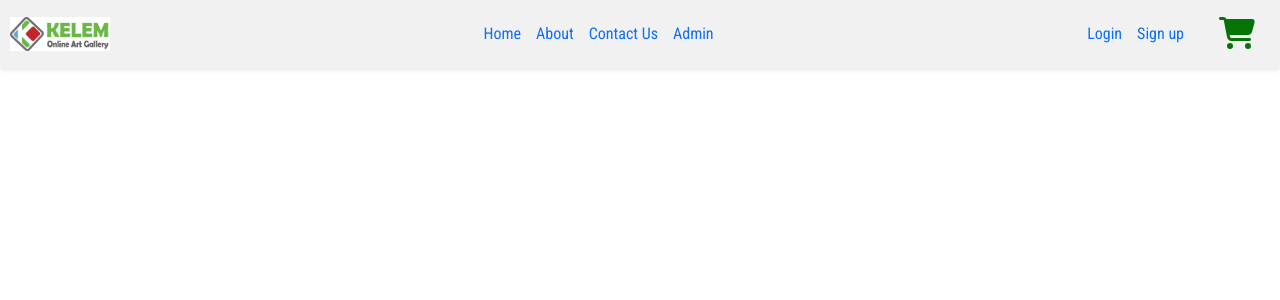
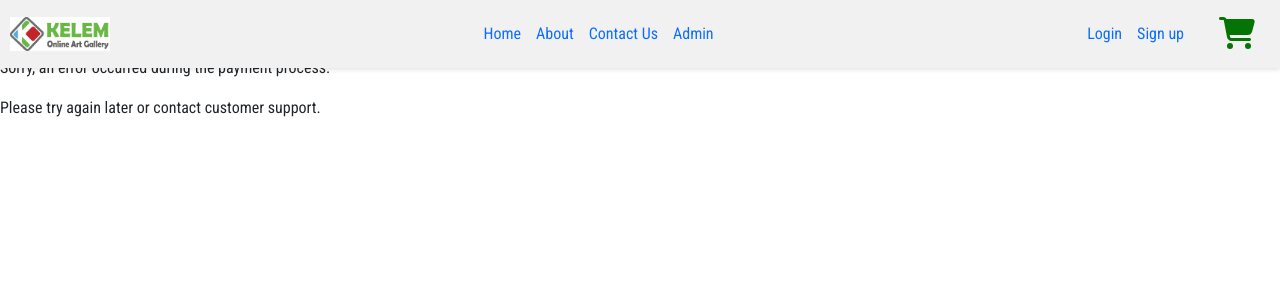
Before and after one commit to bereket-7/vue-oag-frontend, a Vue app: page /paymentError in a window 1280 px wide. Shown: the top 300 px of the page. Built offline with nearby package versions, Linux system fonts and the light colour scheme.

Commit message:
style for error pay

```diff
--- a/src/components/PaypalButton.vue
+++ b/src/components/PaypalButton.vue
@@ -39,12 +39,11 @@
                 .then((res) => res.text())
                 .then((result) => {
                   console.log(result);
-                  // Redirect to success page or show a success message
+                  this.$router.push('/paymentSuccess')
                 })
                 .catch((error) => {
-                  // Handle the error
                   console.error(error);
-                  // Redirect to error page or show an error message
+                  this.$router.push('/paymentSuccess')
                 });
             },
           })
--- a/src/router/index.js
+++ b/src/router/index.js
@@ -60,6 +60,16 @@ const routes = [
     path: '/cart',
     name: 'ShoppingCart',
     component: () => import('../views/shopping/ShoppingCart.vue')
+  },
+  {
+    path: '/paymentSuccess',
+    name: 'PaypalSuccess',
+    component: () => import('../views/shopping/PaypalSuccess.vue')
+  },
+  {
+    path: '/paymentError',
+    name: 'PaypalEror',
+    component: () => import('../views/shopping/PaymentError.vue')
   },
   {
     path: '/wishlist',
--- /dev/null
+++ b/src/views/shopping/PaymentError.vue
@@ -0,0 +1,16 @@
+<template>
+    <div>
+      <h1>Error</h1>
+      <p>Sorry, an error occurred during the payment process.</p>
+      <p>Please try again later or contact customer support.</p>
+    </div>
+  </template>
+
+  <script>
+  export default {
+    mounted() {
+      // You can perform any additional error handling or logging here
+      console.error('Payment error occurred');
+    }
+  };
+  </script>
```
